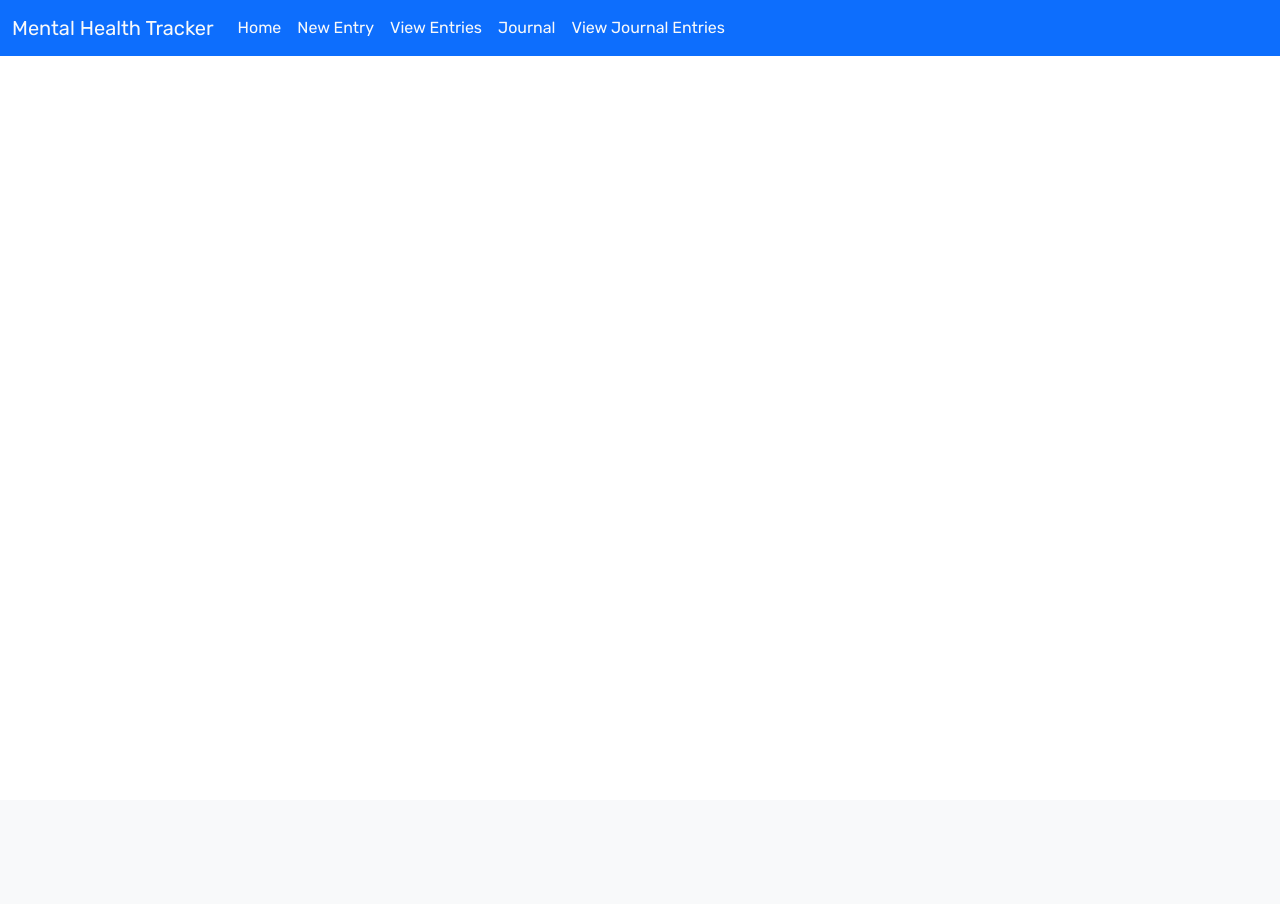
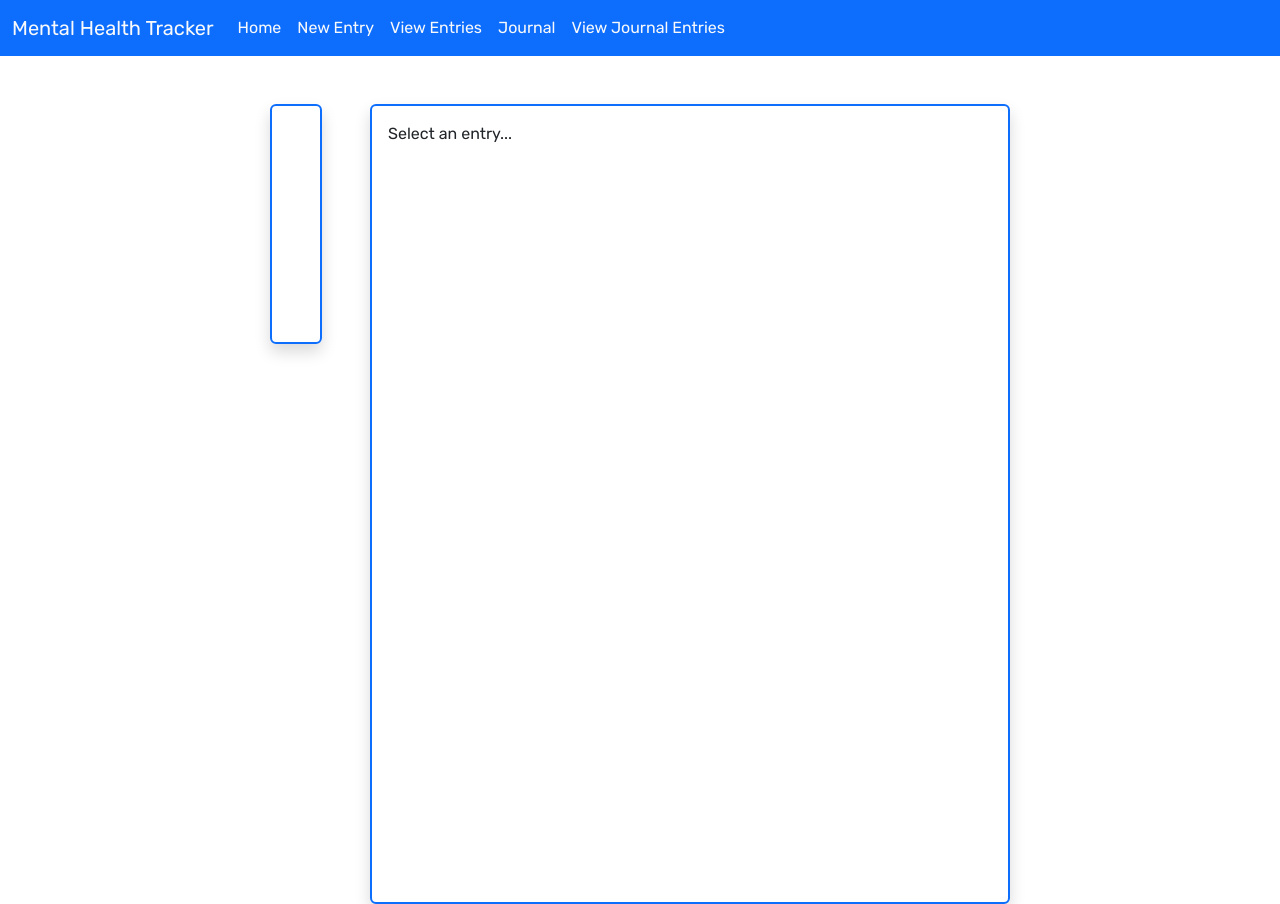
Before and after one commit to aaronesposito/mh-app, a Flask app: page /view_journals in a window 1280 px wide. Before the commit the page ends 56 px from the top, so only its background shows below. Run offline with Flask 3, Linux system fonts and the light colour scheme; data that the repository does not hold is empty.

Commit message:
core journaling functionaility working

```diff
--- a/app.py
+++ b/app.py
@@ -39,8 +39,11 @@ def view_entries():
 @app.route("/create_journal", methods=["GET", "POST"])
 def create_journal():
     if request.method == "POST":
-        data = request.form['entry']
-        add_journal(data)
+        try:
+            data = [request.form['entry'], request.form['title']]
+            add_journal(data)
+        except:
+            print(request.form)
         return redirect("/")
     else:
         return render_template('journal_entry.html')
@@ -48,8 +51,10 @@ def create_journal():
 @app.route("/view_journals", methods=["GET", "DELETE"])
 def view_journals():
     data_tuples = get_journals()
-    data = {
-        "dates": [row[0] for row in data_tuples],
-        "entries": [row[1] for row in data_tuples]
-    }
-    return render_template('journal_view.html')
+    data = []
+    i = 0
+    for row in data_tuples[::-1]:
+        data.append([i, row[0][5:11], row[1], row[2]])
+        i+=1
+    data.reverse()
+    return render_template('journal_view.html', data=data)
--- a/mh_lib.py
+++ b/mh_lib.py
@@ -28,7 +28,7 @@ def get():
 def add_journal(data):
     con = sqlite3.connect("mentalhealth.db")
     cur = con.cursor()
-    cur.execute("INSERT INTO journals(entry) VALUES(?)", (data,))
+    cur.execute("INSERT INTO journals(entry, title) VALUES(?, ?)", data)
     con.commit()
     con.close()
 
--- a/static/css/styles.css
+++ b/static/css/styles.css
@@ -10,6 +10,14 @@ table{
 }
 body{
     font-family: "Rubik", serif;
+}
+ul.no-bullets {
+    list-style-type: none;
+    margin-right: 1rem;
+    padding-top: 10px;
+  }
+.entry-item:hover {
+    background-color: rgba(98, 153, 201, 0.329);
 }
 #chart-container {
     margin: 2% 0px 2%;
--- a/templates/journal_entry.html
+++ b/templates/journal_entry.html
@@ -7,6 +7,10 @@
         <form style="width:40vw" action="{{ url_for('create_journal') }}" method="post">
             <div class="form-group">
                 <label for="entry" class="d-flex justify-content-center"><h2>Start Writing</h2></label>
+                <div class="input-group mb-3">
+                    <span class="input-group-text bg-primary text-white" id="title">Title</span>
+                    <input type="text" class="form-control" aria-label="Title" aria-describedby="title" name="title">
+                </div>
                 <textarea rows="15" cols="25" class="form-control bg-light" aria-label="entry" id="entry" name="entry"></textarea>
             </div>
             <button type="submit" class="btn btn-primary mt-3">Submit</button>
--- a/templates/journal_view.html
+++ b/templates/journal_view.html
@@ -5,13 +5,39 @@
 {% block content %}
 
 
+<div class="d-flex justify-content-center mt-5">
+    <div class="me-5 shadow border border-2 border-primary rounded" style="height: 15rem; overflow-y: scroll;">
+        <ul class="no-bullets">
+            {% for item in data %}
+                <li id="{{item[0]}}"
+                    class="entry-item"
+                    data-entry="{{ item[2] }}"
+                    style="cursor: pointer;">
+                        {{item[1]}} - {{item[3]}}
+                </li>
+            {% endfor %}
+        </ul>
+    </div>
+    <div class="card shadow border border-2 border-primary rounded" style="width: 40rem; height: 50rem">
+        <div class="card-body">
+            <p class="card-text" id="journal-viewport">
+                Select an entry...
+            </p>
+        </div>
+    </div>
+</div>
 
+<script>
+    document.addEventListener("DOMContentLoaded", function () {
+        const viewport = document.getElementById("journal-viewport");
 
-
-
-
-
-
-
+        document.querySelectorAll(".entry-item").forEach(item => {
+            item.addEventListener("click", function () {
+                const entryText = this.getAttribute("data-entry");
+                viewport.textContent = entryText;
+            });
+        });
+    });
+</script>
 
 {% endblock %}
```
